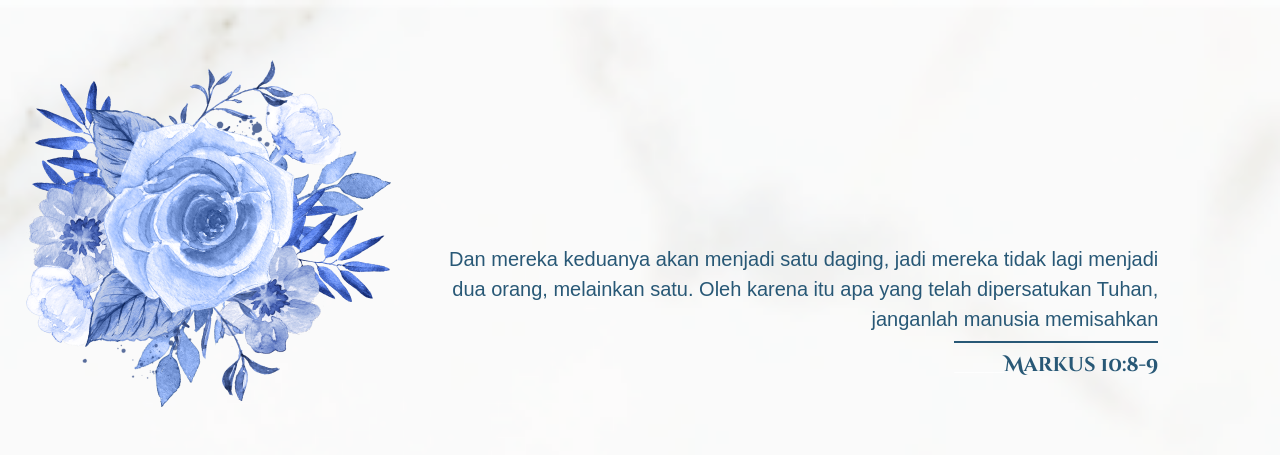
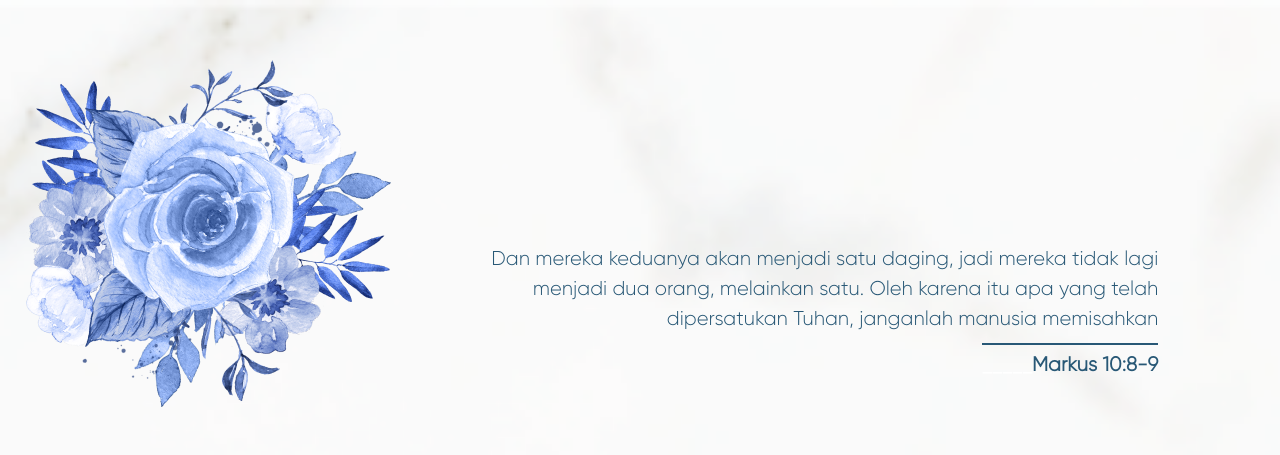
Before and after one commit to chrisandlinda/invitation, a plain HTML site: page index.html in a window 1280 px wide. Shown: the top 455 px of the page. Drawn offline with Linux system fonts and the light colour scheme.

Commit message:
Fix font

```diff
--- a/index.html
+++ b/index.html
@@ -8,6 +8,15 @@
 			body {
 				color: #285876;
 				font-family: 'Cinzel Decorative';
+			}
+
+			@font-face {
+				font-family: Gilroy;
+				src:url("fonts/Gilroy/Gilroy-Light.otf");
+			}
+
+			.gilroy {
+				font-family: Gilroy;
 			}
 
 			.normal-font {
@@ -48,14 +57,14 @@
 				<img class="img-fluid" src="assets/flower-top-left.png">
 			</div>
 			<div class="col-7 text-right mb-5" style="font-size:20px; margin-top: 100px">
-				<div class="pt-5 mt-5 pb-3 normal-font">
+				<div class="pt-5 mt-5 pb-3 gilroy">
 					Dan mereka keduanya akan menjadi satu daging, jadi
 					mereka tidak lagi menjadi dua orang, melainkan satu. Oleh
 					karena itu apa yang telah dipersatukan Tuhan, janganlah
 					manusia memisahkan
 				</div>
 				<div>
-					<span class="pt-2" style="border-top: 2px solid #285876">
+					<span class="pt-2 gilroy" style="border-top: 2px solid #285876">
 						<strong><span style="color: white;">_____</span>Markus 10:8-9</strong>
 					</span>
 				</div>
```
Also changed, not shown: fonts/Gilroy/Gilroy-ExtraBold.otf (added), fonts/Gilroy/Gilroy-Light.otf (added), 2 other files.
